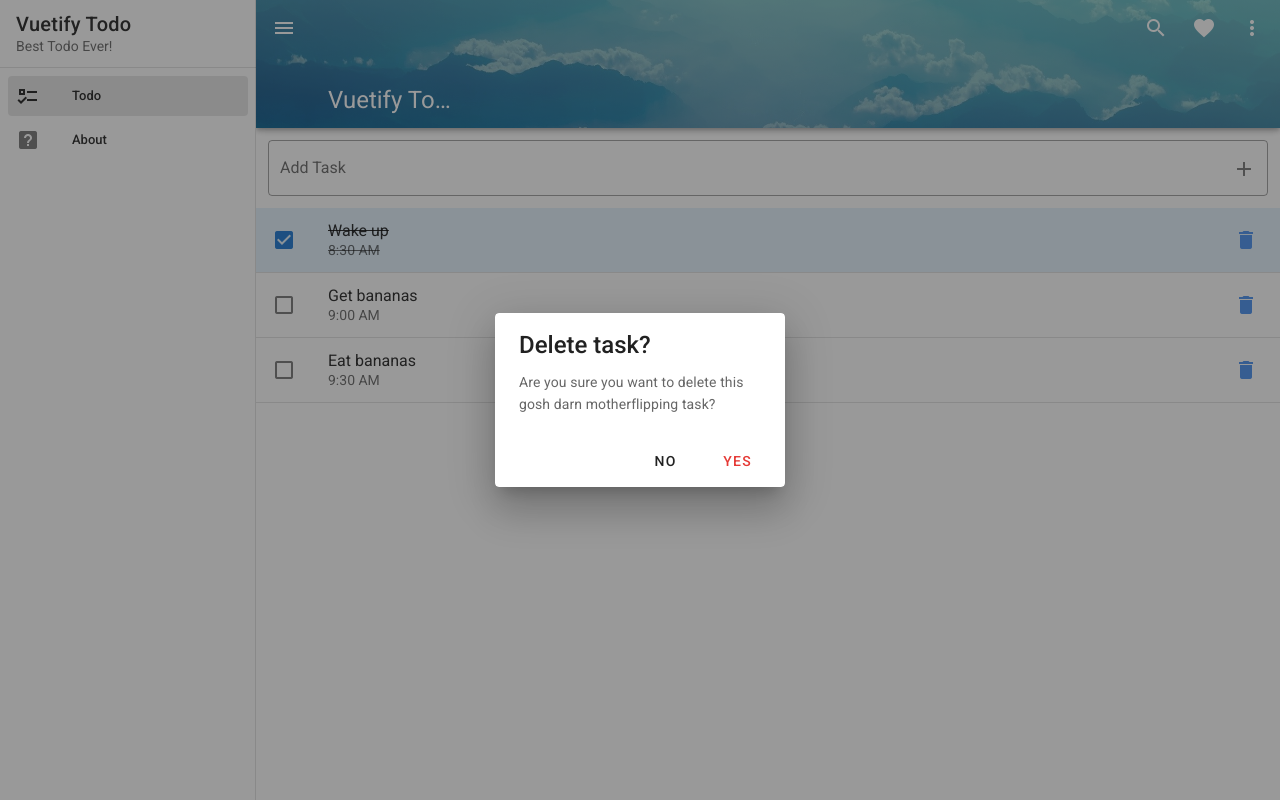
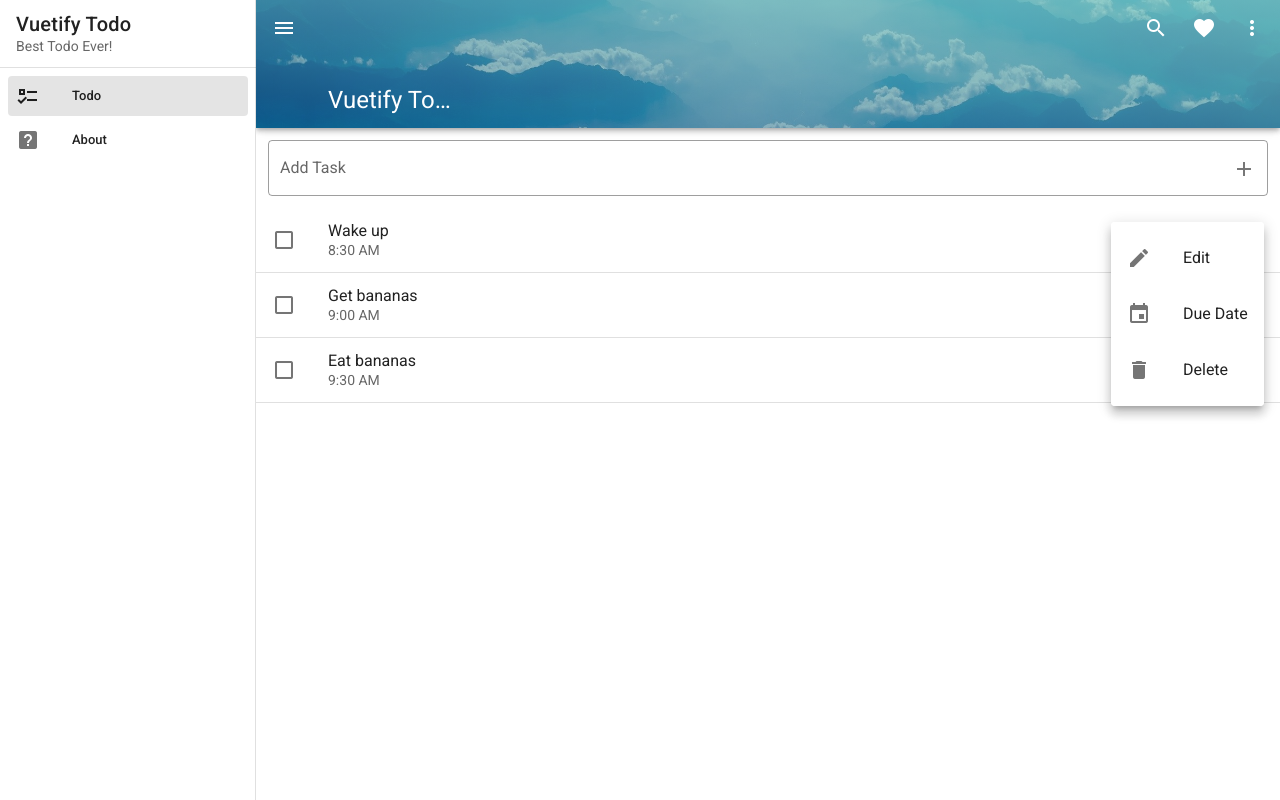
Before and after one commit to hjijin/todo-with-vuetify, a Vue app: page /#/ in a window 1280 px wide. Both pictures are taken after a click on the button 1246 px from the left and 240 px from the top of the page. Built offline with nearby package versions, Linux system fonts and the light colour scheme.

Commit message:
change task delete btn to menu.

```diff
--- a/src/components/Todo/Task.vue
+++ b/src/components/Todo/Task.vue
@@ -26,38 +26,20 @@
         </v-list-item-content>
 
         <v-list-item-action>
-          <v-btn
-            @click="dialogs.delete = true"
-            icon
-          >
-            <v-icon color="primary lighten-1">mdi-delete</v-icon>
-          </v-btn>
+          <task-menu :task="task"/>
         </v-list-item-action>
       </template>
 
     </v-list-item>
     <v-divider></v-divider>
-    <dialog-delete
-      v-if="dialogs.delete"
-      @close="dialogs.delete = false"
-      :task = "task"
-
-    />
   </div>
 </template>
 
 <script>
 	export default {
-    data() {
-      return {
-        dialogs: {
-          delete: false
-        }
-      }
-    },
     props: ['task'],
     components: {
-      'dialog-delete': require('@/components/Todo/Dialogs/Delete.vue').default,
+      'task-menu': require('@/components/Todo/TaskMenu.vue').default,
     }
 	}
 </script>
--- /dev/null
+++ b/src/components/Todo/TaskMenu.vue
@@ -0,0 +1,85 @@
+<template>
+	<div>
+		<v-menu
+	    bottom
+	    left
+	  >
+	    <template v-slot:activator="{ on, attrs }">
+	      <v-btn
+	      	color="primary"
+	        icon
+	        v-bind="attrs"
+	        v-on="on"
+	      >
+	        <v-icon>mdi-dots-vertical</v-icon>
+	      </v-btn>
+	    </template>
+
+	    <v-list>
+	      <v-list-item
+	        v-for="(item, i) in items"
+	        :key="i"
+	        @click="handleClick(i)"
+	      >
+	      	<v-list-item-icon>
+	            <v-icon v-text="item.icon"></v-icon>
+	          </v-list-item-icon>
+	        <v-list-item-title>{{ item.title }}</v-list-item-title>
+	      </v-list-item>
+	    </v-list>
+	  </v-menu>
+
+		<dialog-delete
+	    v-if="dialogs.delete"
+	    @close="dialogs.delete = false"
+	    :task = "task"
+	  />
+	</div>
+</template>
+
+<script>
+export default {
+  props: ['task'],
+  data: () => ({
+  	dialogs: {
+      delete: false,
+    },
+  	items: [
+      {
+      	icon: 'mdi-pencil',
+      	title: 'Edit',
+      	click() {
+      		console.log('Edit')
+      	}
+      },
+      {
+      	icon: 'mdi-calendar',
+      	title: 'Due Date',
+      	click() {
+      		console.log('Due Date')
+      	}
+      },
+      {
+      	icon: 'mdi-delete',
+      	title: 'Delete',
+      	click() {
+      		this.dialogs.delete = true
+      	}
+      },
+    ],
+  }),
+
+  methods: {
+  	handleClick(index) {
+  		this.items[index].click.call(this)
+  	}
+  },
+
+  components: {
+    'dialog-delete': require('@/components/Todo/Dialogs/Delete.vue').default,
+  }
+}
+</script>
+
+<style>
+</style>
```
